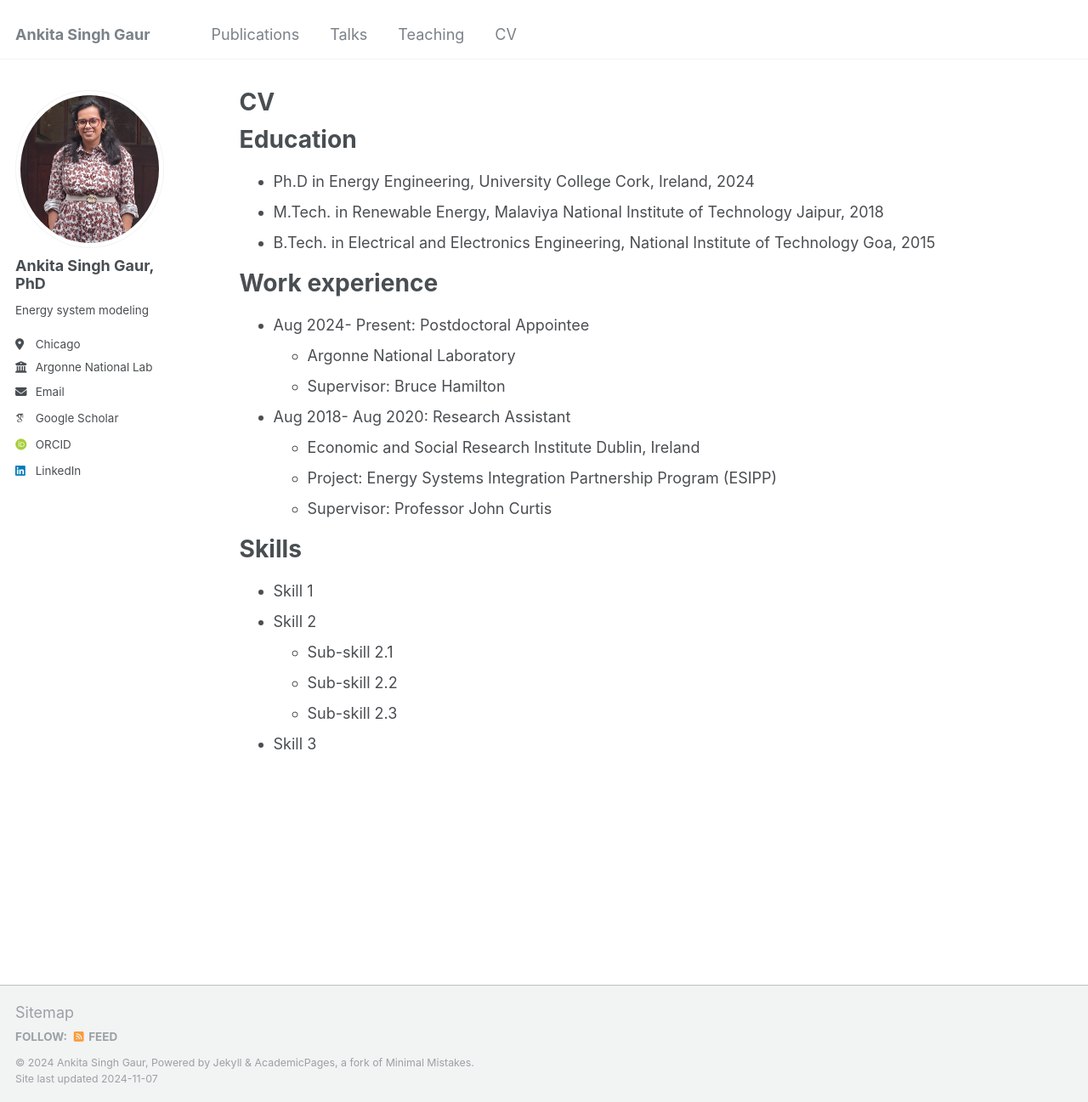
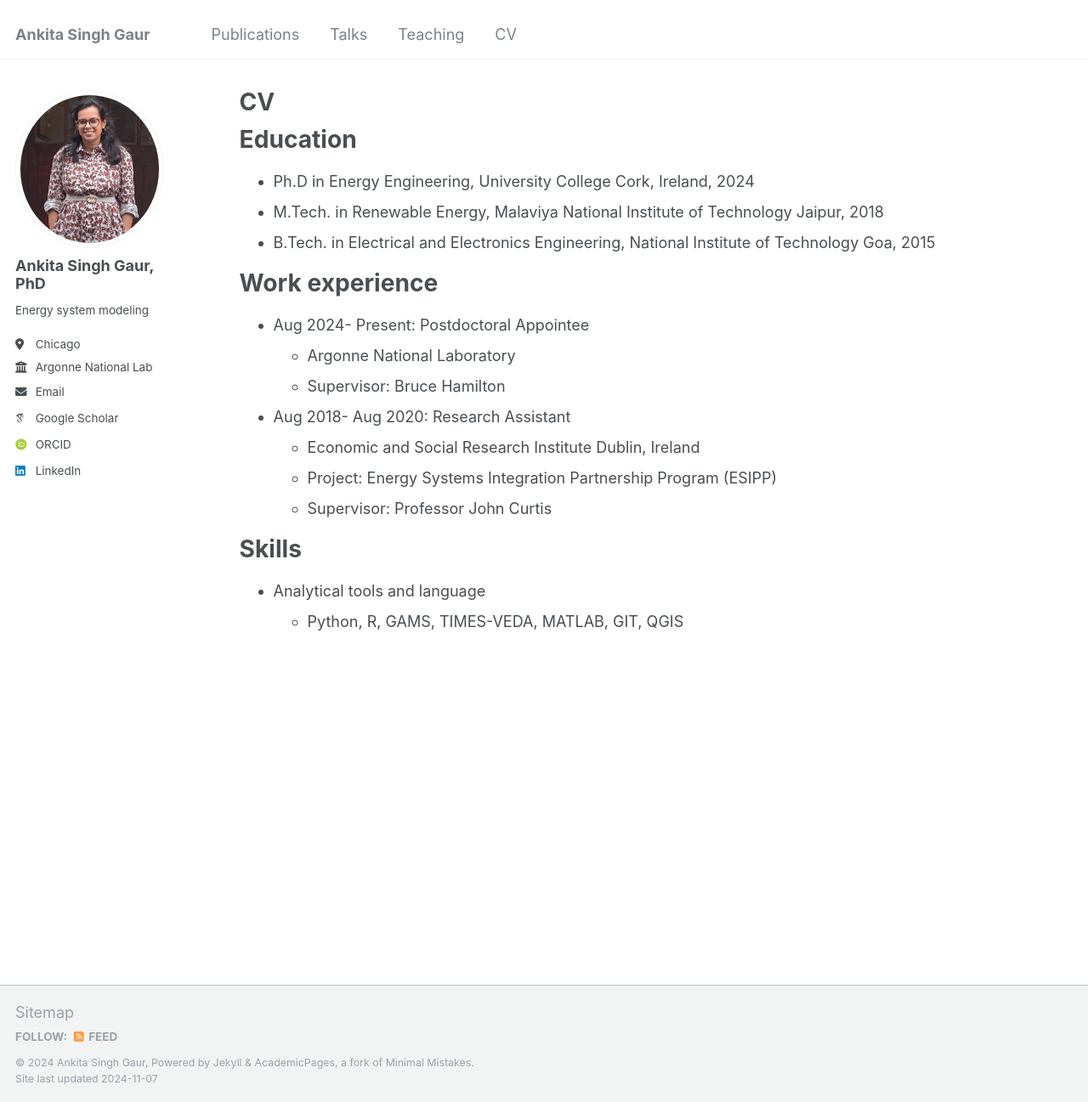
Before and after one commit to ankitagaur93/ankitagaur93.github.io, a Jekyll site: the page built from _pages/cv.md, in a window 1280 px wide and 1297 px high. Shown: the whole window at 85% size. Built offline with Jekyll 4.4.1, drawn with Linux system fonts in a browser that asks for light colours; some web fonts are replaced.

Commit message:
Update cv.md

```diff
--- a/_pages/cv.md
+++ b/_pages/cv.md
@@ -30,9 +30,5 @@ Work experience
 
 Skills
 ======
-* Skill 1
-* Skill 2
-  * Sub-skill 2.1
-  * Sub-skill 2.2
-  * Sub-skill 2.3
-* Skill 3
+* Analytical tools and language
+  * Python, R, GAMS, TIMES-VEDA, MATLAB, GIT, QGIS
```
